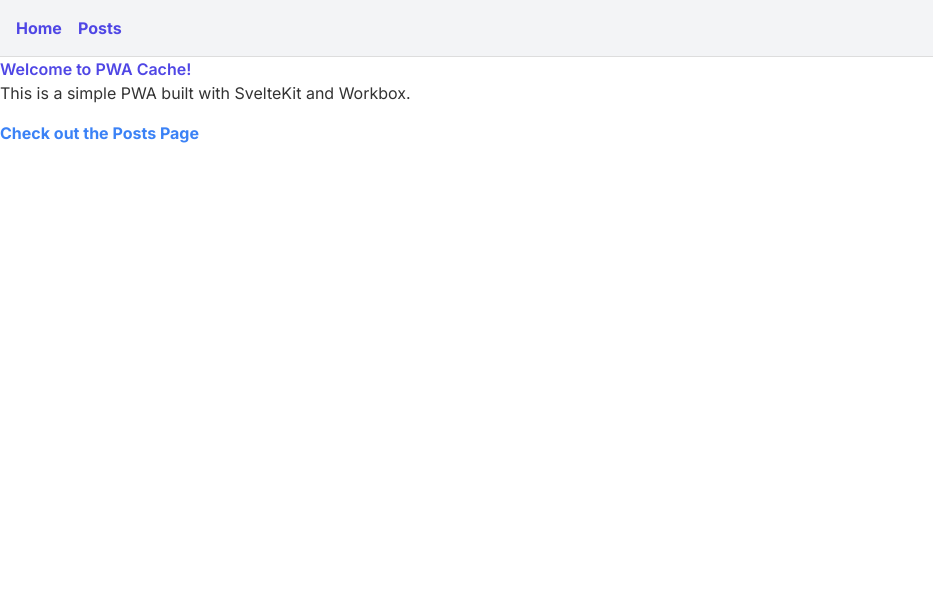
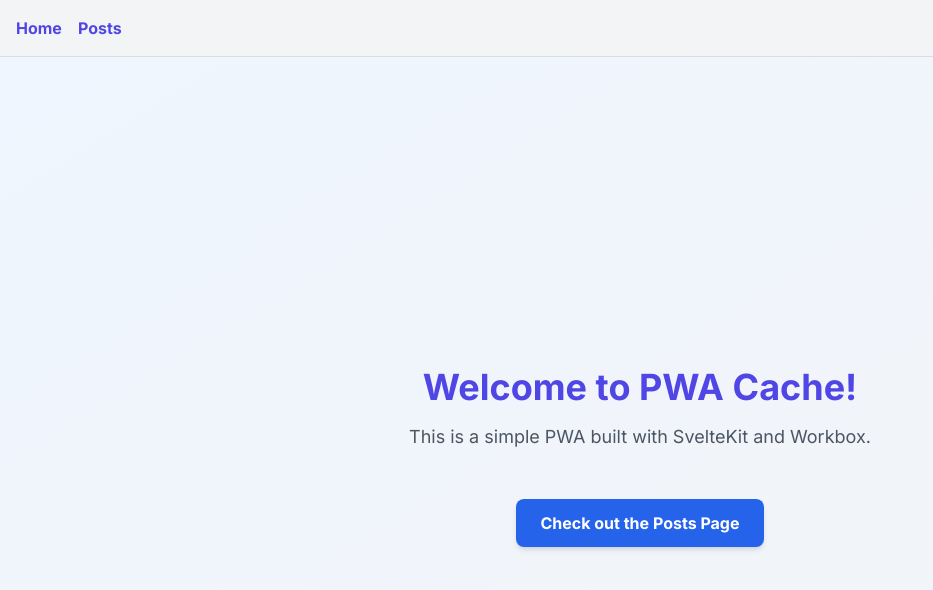
Before and after one commit to jjacobsonn/pwa-cache, a SvelteKit app: page / in a window 1280 px wide. Shown: the top 590 px of the page, without its empty margins (0-933 px from the left). Built offline with nearby package versions, Linux system fonts and the light colour scheme.

Commit message:
Added styling changes to home + posts page

```diff
--- a/src/routes/+page.svelte
+++ b/src/routes/+page.svelte
@@ -1,11 +1,15 @@
 <script>
-    let message = "Welcome to PWA Cache!";
+	let message = 'Welcome to PWA Cache!';
 </script>
 
-  <main>
-    <h1>{message}</h1>
-    <p>This is a simple PWA built with SvelteKit and Workbox.</p>
-    <a href="/posts">Check out the Posts Page</a>
+<main
+	class="flex h-screen flex-col items-center justify-center bg-gradient-to-br from-blue-50 to-gray-100"
+>
+	<h1 class="mb-4 text-4xl font-bold text-gray-800">{message}</h1>
+	<p class="mb-8 text-lg text-gray-600">This is a simple PWA built with SvelteKit and Workbox.</p>
+	<a href="/posts" class="px-6 py-3 text-white bg-blue-600 rounded-lg shadow-md hover:bg-blue-700 transition">
+        Check out the Posts Page
+    </a>
 </main>
 
 <style>
@@ -13,7 +17,7 @@
 		color: #4f46e5;
 	}
 	a {
-      color: #3b82f6;
+		color: white;
 		font-weight: bold;
 		text-decoration: none;
 		margin-top: 1rem;
--- a/src/routes/posts/+page.svelte
+++ b/src/routes/posts/+page.svelte
@@ -13,12 +13,6 @@
       } catch (error) {
         console.error('Fetch Error:', error);
         hasError = true;
-
-        // Offline fallback
-        if (!navigator.onLine) {
-          console.log('You are offline. Loading fallback data...');
-          posts = [{ title: 'Cached Post 1' }, { title: 'Cached Post 2' }]; // Example fallback data
-        }
       } finally {
         isLoading = false;
       }
@@ -27,23 +21,31 @@
     onMount(fetchPosts);
   </script>
 
-  <main>
-    <h1>Posts</h1>
+  <main class="container mx-auto px-4">
+    <h1 class="text-center text-4xl font-bold text-gray-800 my-8">Posts</h1>
+    <p class="text-center text-lg text-gray-600 mb-6">
+      This page demonstrates the power of Progressive Web Apps (PWA) by dynamically fetching and caching
+      posts from an external API. Even offline, previously viewed posts remain accessible.
+    </p>
 
     {#if isLoading}
-      <p>Loading...</p>
+      <p class="text-center text-gray-600">Loading...</p>
     {:else if hasError}
-      <p>Failed to load posts. Please try again later.</p>
+      <p class="text-center text-red-500">Failed to load posts. Please try again later.</p>
     {:else}
-      <ul>
+      <div class="grid grid-cols-1 sm:grid-cols-2 lg:grid-cols-3 gap-6">
         {#each posts as post}
-          <li>{post.title}</li>
+          <div class="p-4 bg-gray-100 shadow-md rounded-lg hover:shadow-lg transition border border-gray-200">
+            <h2 class="text-lg font-semibold text-gray-800 mb-2">{post.title}</h2>
+            <p class="text-gray-600">{post.body}</p>
+          </div>
         {/each}
-      </ul>
+      </div>
     {/if}
   </main>
 
   <style>
+
     h1 {
       color: #4f46e5;
     }
--- a/tailwind.config.ts
+++ b/tailwind.config.ts
@@ -6,8 +6,12 @@
   content: ['./src/**/*.{html,js,svelte,ts}'],
   theme: {
     extend: {
+      container: {
+        center: true,
+        padding: '1rem',
+      },
       fontFamily: {
-        sans: ['Inter', 'sans-serif'], // Add Inter font
+        sans: ['Inter', 'sans-serif'],
       },
     },
   },
```
Lines whose indentation alone changed are shown as unchanged.
